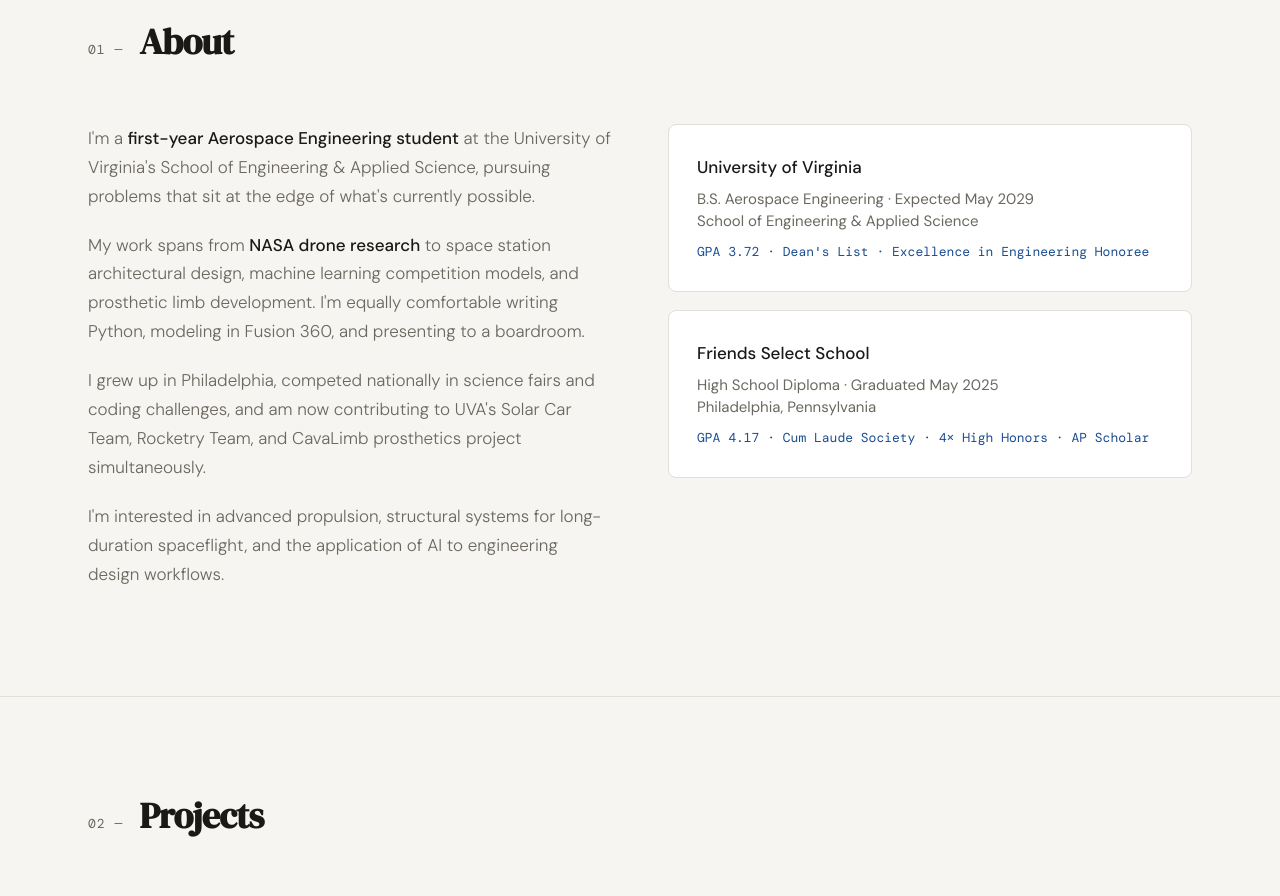
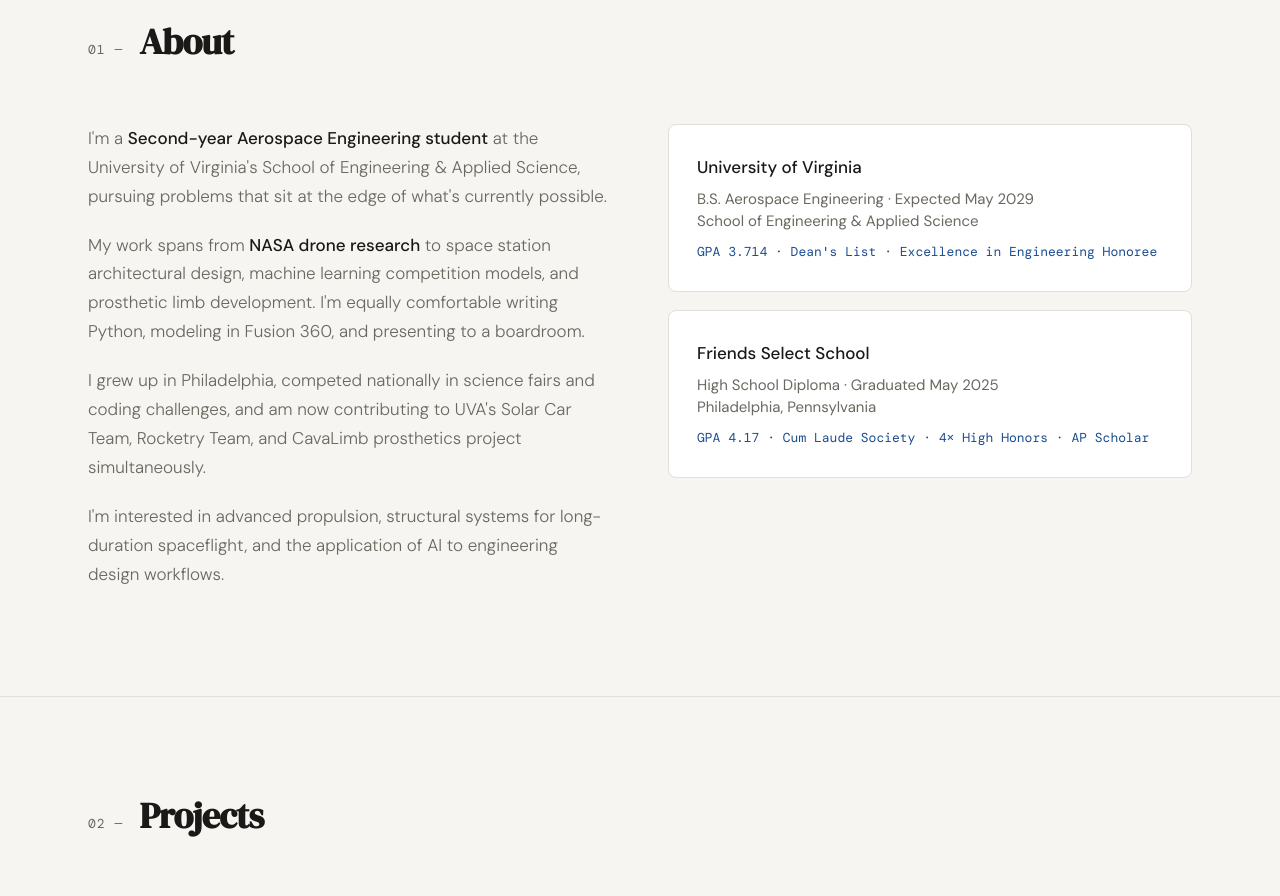
Before and after one commit to Orenpip/Oren-Pip, a plain HTML site: page index.html in a window 1280 px wide. Shown: the part 860-1756 px from the top of the page. Drawn offline with nearby package versions, Linux system fonts and the light colour scheme; a web font is replaced by a local one.

Commit message:
Update student year and GPA in About section

```diff
--- a/index.html
+++ b/index.html
@@ -184,7 +184,7 @@
       </div>
       <div class="about-grid">
         <div class="about-text">
-          <p>I'm a <strong>first-year Aerospace Engineering student</strong> at the University of Virginia's School of Engineering & Applied Science, pursuing problems that sit at the edge of what's currently possible.</p>
+          <p>I'm a <strong>Second-year Aerospace Engineering student</strong> at the University of Virginia's School of Engineering & Applied Science, pursuing problems that sit at the edge of what's currently possible.</p>
           <p>My work spans from <strong>NASA drone research</strong> to space station architectural design, machine learning competition models, and prosthetic limb development. I'm equally comfortable writing Python, modeling in Fusion 360, and presenting to a boardroom.</p>
           <p>I grew up in Philadelphia, competed nationally in science fairs and coding challenges, and am now contributing to UVA's Solar Car Team, Rocketry Team, and CavaLimb prosthetics project simultaneously.</p>
           <p>I'm interested in advanced propulsion, structural systems for long-duration spaceflight, and the application of AI to engineering design workflows.</p>
@@ -193,7 +193,7 @@
           <div class="edu-card">
             <div class="edu-school">University of Virginia</div>
             <div class="edu-degree">B.S. Aerospace Engineering · Expected May 2029<br>School of Engineering & Applied Science</div>
-            <div class="edu-gpa">GPA 3.72 · Dean's List · Excellence in Engineering Honoree</div>
+            <div class="edu-gpa">GPA 3.714 · Dean's List · Excellence in Engineering Honoree</div>
           </div>
           <div class="edu-card">
             <div class="edu-school">Friends Select School</div>
```
